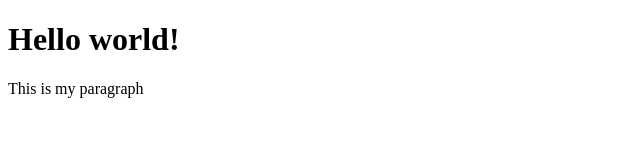
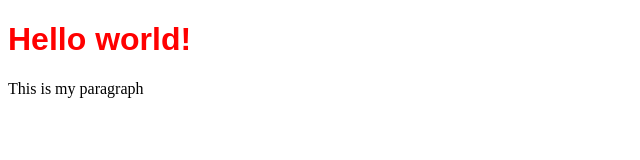
Before and after one commit to shahidsarker/git-demo, a plain HTML site: page index.html in a window 1280 px wide. Shown: the whole page, without its empty margins (0-640 px from the left). Drawn offline with Linux system fonts and the light colour scheme.

Commit message:
add new styles

```diff
--- a/index.html
+++ b/index.html
@@ -4,6 +4,7 @@
     <meta charset="UTF-8" />
     <meta name="viewport" content="width=device-width, initial-scale=1.0" />
     <title>Git Demo</title>
+    <link rel="stylesheet" href="style.css" />
   </head>
   <body>
     <h1>Hello world!</h1>
--- /dev/null
+++ b/style.css
@@ -0,0 +1,4 @@
+h1 {
+  font-family: Arial, Helvetica, sans-serif;
+  color: red;
+}
```
